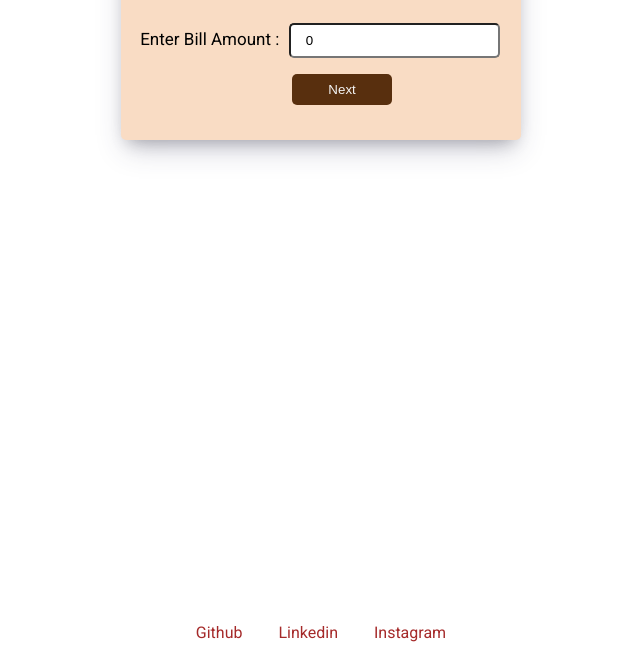
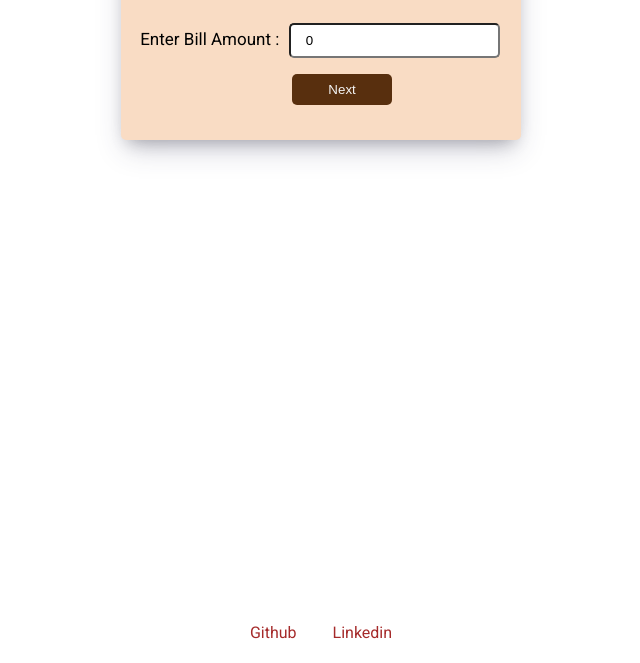
Before and after one commit to SukanyaSen530/Cash_Registry, a website built with Parcel: page index.html in a window 1280 px wide. Shown: the part 137-800 px from the top of the page, without its empty margins (319-959 px from the left). Built offline with nearby package versions, Linux system fonts and the light colour scheme.

Commit message:
refactor - removed social link

```diff
--- a/index.html
+++ b/index.html
@@ -38,7 +38,7 @@
 			<div>
 							<a href="https://github.com/SukanyaSen530"> Github </a>
 							<a href="https://www.linkedin.com/in/sukanya-sen-615980130/">Linkedin</a>
-							<a href="https://www.instagram.com/"> Instagram </a>
+
 			</div>
 		</footer>
 	<script src="src/index.js">
```
